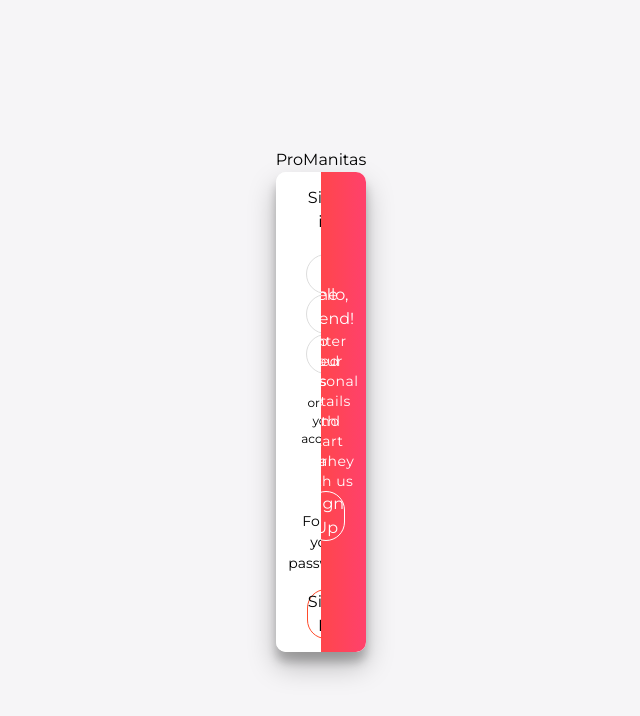
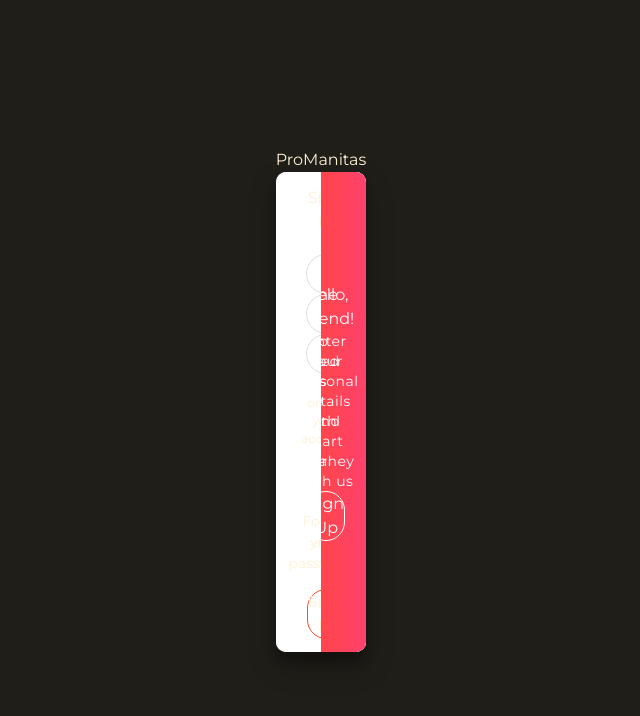
Before and after one commit to Sn4pe/pro-manitas, a Vue app in the folder FrontEnd/: page / in a window 1280 px wide. Shown: the top 716 px of the page, without its empty margins (319-959 px from the left). Built offline with nearby package versions, Linux system fonts and the light colour scheme.

Commit message:
💄feat: add defaults colors

```diff
--- a/FrontEnd/src/index.css
+++ b/FrontEnd/src/index.css
@@ -1,3 +1,10 @@
 @tailwind base;
 @tailwind components;
 @tailwind utilities;
+
+@layer base {
+    body {
+        @apply text-melocoton;
+        @apply bg-secondary;
+    }
+}
--- a/FrontEnd/tailwind.config.js
+++ b/FrontEnd/tailwind.config.js
@@ -3,7 +3,18 @@
   purge: ['./index.html', './src/**/*.{vue,js,ts,jsx,tsx}'],
   darkMode: false, // or 'media' or 'class'
   theme: {
-    extend: {},
+    colors: {
+      primary: '#CE8545',
+      secondary: '#201E19',
+      white: '#fff',
+      melocoton: '#FEF0D3',
+      accent: '#64748B',
+      ligth_orange: '#F2A665',
+      error: '#EF4444',
+      warning: '#F59E0B',
+      info: '#2563EB',
+      success: '#10B981',
+    }
   },
   variants: {
     extend: {},
```
